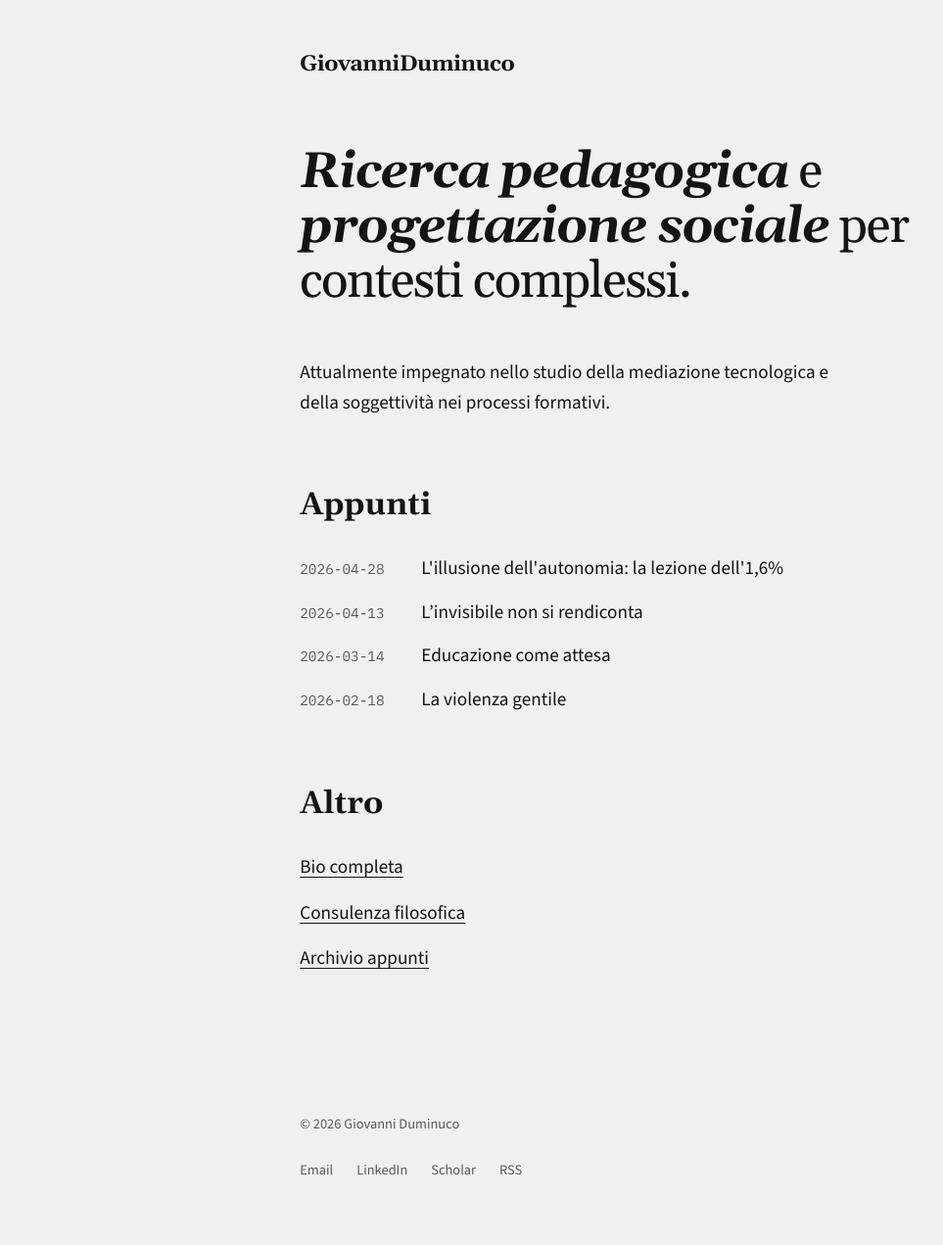
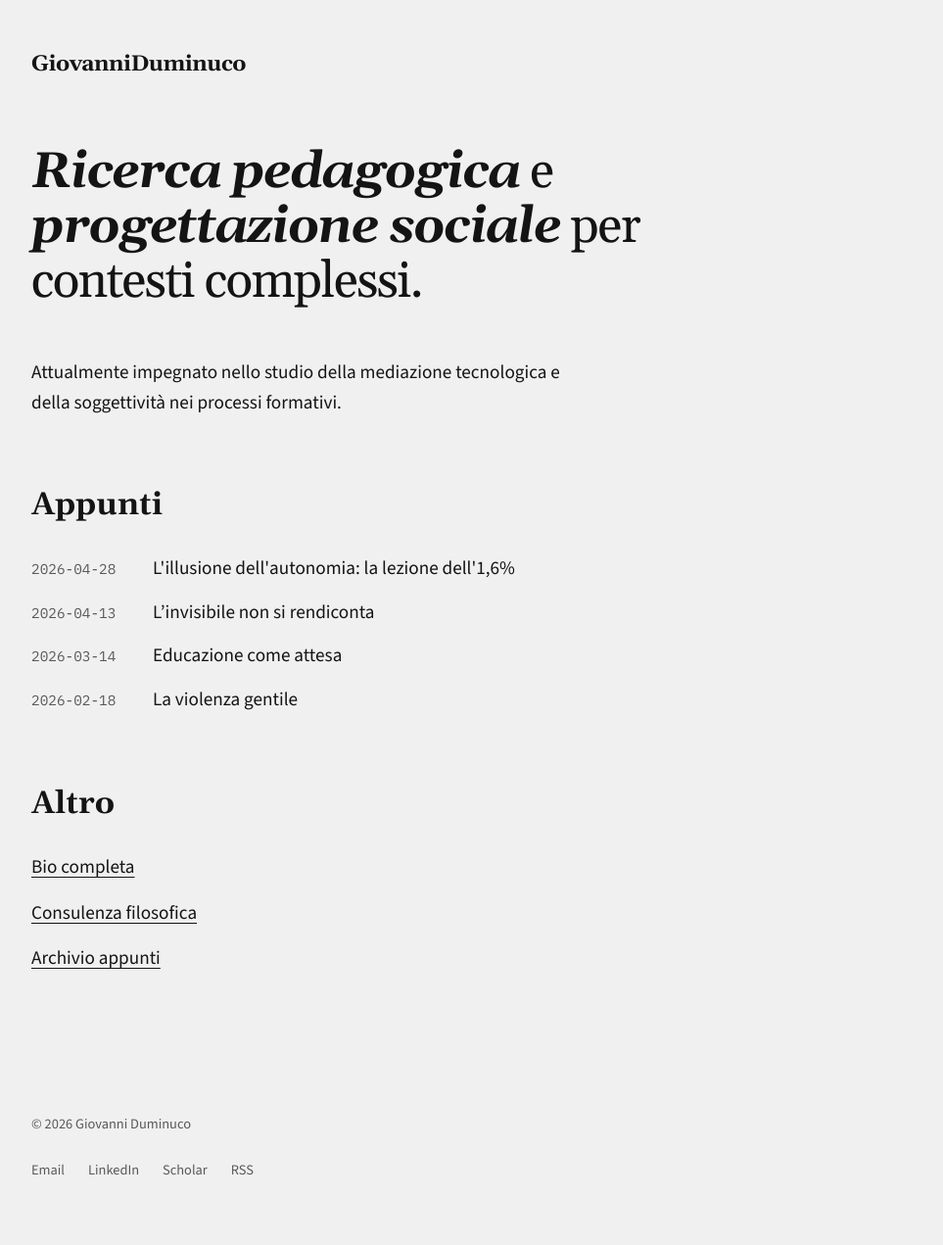
Before and after one commit to dumgio/dumgio.github.io, a Jekyll site: the page built from index.html, in a window 1280 px wide. Shown: the whole page at 98% size, without its empty margins (0-963 px from the left). Built offline with Jekyll 4.4.1, drawn with Linux system fonts in a browser that asks for light colours.

Commit message:
Update style.css

```diff
--- a/assets/css/style.css
+++ b/assets/css/style.css
@@ -36,8 +36,8 @@ body {
   font-family: var(--body-font);
   color: var(--text-color);
   -moz-osx-font-smoothing: grayscale;
-  padding: 3rem 1.5rem 4rem 1.5rem;
-  margin: 0 auto;
+  padding: 3rem 2rem 4rem 2rem; /* Aumentato leggermente il padding laterale */
+  margin: 0; /* Rimosso auto per allineare a sinistra */
   max-width: var(--measure);
   word-wrap: break-word;
 }
@@ -54,6 +54,16 @@ header h1 {
 header h1 a {
   text-decoration: none;
   color: var(--text-color);
+  display: flex;
+  align-items: baseline;
+}
+
+.title-phd {
+  font-size: 0.9rem;
+  font-weight: 300;
+  color: var(--grey);
+  margin-left: 0.5rem;
+  font-family: var(--body-font);
 }
 
 header h1 span.cursor {
```
